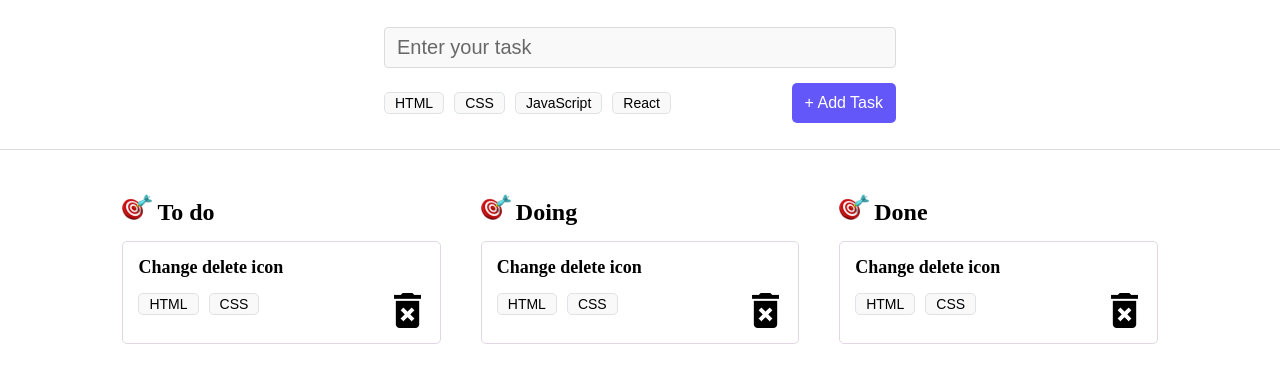
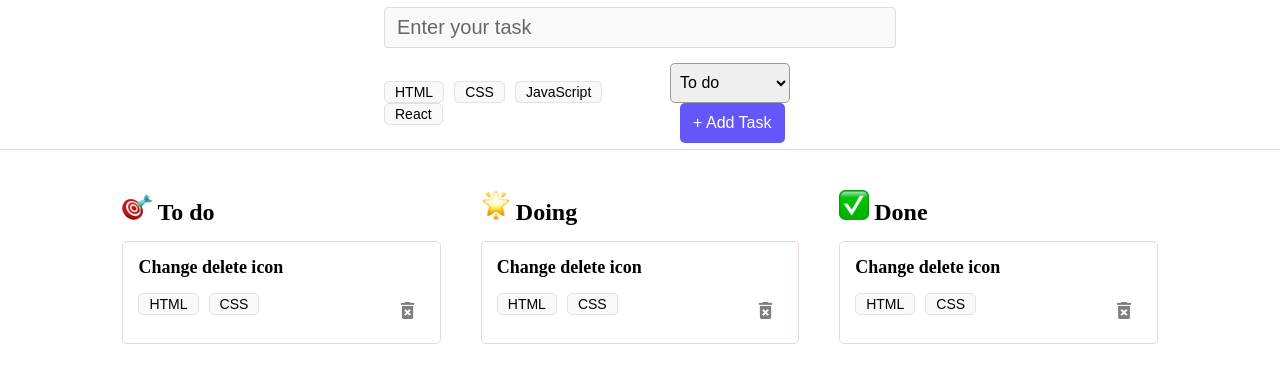
Before and after one commit to PhokRithy/MyassignmentReactJS, a React (Vite) app: page / in a window 1280 px wide. Shown: the top 382 px of the page. Built offline with nearby package versions, Linux system fonts and the light colour scheme.

Commit message:
MyassignmentReactJS

```diff
--- a/src/App.jsx
+++ b/src/App.jsx
@@ -3,15 +3,18 @@ import TaskForm from "./components/TaskForm.jsx";
 import TaskColumn from "./components/TaskColumn.jsx";
 import "./App.css";
 
+import todoIcon from "./assets/direct-hit.png";
+import doingIcon from "./assets/glowing-star.png";
+import doneIcon from "./assets/check-mark-button.png";
 
 const App = () => {
   return (
     <div className="app">
       <TaskForm />
       <main className="app_main">
-        <TaskColumn title="To do"/>
-        <TaskColumn title="Doing"/>
-        <TaskColumn title="Done"/>
+        <TaskColumn icon={todoIcon} title="To do"/>
+        <TaskColumn icon={doingIcon} title="Doing"/>
+        <TaskColumn icon={doneIcon} title="Done"/>
       </main>
     </div>
   )
--- a/src/components/Tag.css
+++ b/src/components/Tag.css
@@ -1,4 +1,4 @@
-.tags {
+.tag {
   font-size: 14px;
   font-weight: 500;
   background-color: #f9f9f9;
--- a/src/components/Tag.jsx
+++ b/src/components/Tag.jsx
@@ -1,6 +1,19 @@
 import "./Tag.css";
-const Tag = ({ tagName }) => {
-  return <button className="tags">{tagName}</button>;
-};
+const Tag = ({ tagName, selectTag,selectd}) => {
+const tagStyle = {
+ HTML: {backgroundColor:"#fda821"},
+ CSS: {backgroundColor: "#15d4c8"},
+ JavaScript: {backgroundColor: "#ffd12c"},
+ React: {backgroundColor: "#4cdafc"},
+ default: {backgroundColor: "#f9f9f9"}
+}
+
+  return (
+  <button type="button" style={selectd ? tagStyle[tagName] : tagStyle.default} className="tag"
+      onClick={() => selectTag(tagName)}
+      >{tagName}
+      </button>
+  );
+}
 
 export default Tag;
--- a/src/components/TaskCard.css
+++ b/src/components/TaskCard.css
@@ -32,8 +32,12 @@
 .task_delete:hover {
   background-color: #50ee6d;
 }
-.task_delete > img {
-  width: 100%;
-  height: 100%;
-  align-items: right;
+.delete_icon {
+  width: 50%;
+  opacity: 50%;
+  transition: all 0.3s ease-in-out;
 }
+
+.delete_icon:hover{
+  opacity: 80%;
+}
--- a/src/components/TaskCard.jsx
+++ b/src/components/TaskCard.jsx
@@ -13,7 +13,7 @@ const TaskCard = () => {
 
                 </div>
                 <div className="task_delete">
-                <img  src={delete_icon} alt="" />
+                <img className="delete_icon" src={delete_icon} alt="" />
                 </div>
             </div>
 
--- a/src/components/TaskColumn.jsx
+++ b/src/components/TaskColumn.jsx
@@ -1,14 +1,14 @@
 import "./TaskColumn.css";
-import Todo from "../assets/direct-hit.png"
+
 import TaskCard from "./TaskCard.jsx";
 
 
 
-const TaskColumn = ({title}) => {
+const TaskColumn = ({title, icon}) => {
     return (
         <section className="task_column">
             <h2 className="task_column_heading">
-             <img className="task_column_icon" src={Todo} alt="" />
+             <img className="task_column_icon" src={icon} alt="" />
             {title}
         </h2>
         <TaskCard/>
--- a/src/components/TaskForm.jsx
+++ b/src/components/TaskForm.jsx
@@ -1,37 +1,91 @@
+import { useState } from "react";
 import Tag from "./Tag.jsx";
-import"./TaskForm.css";
+import "./TaskForm.css";
+
 const TaskForm = () => {
+  const [taskData, setTaskData] = useState({
+    task: "",
+    status: "todo",
+    tags: [],
+  });
+
+const checkTag = (tag) => {
+  return taskData.tags.some((item) => item === tag);
+}
+
+
+  const selectTag = (tag) => {
+    if (taskData.tags.some((item) => item === tag)) {
+      const filterTags = taskData.tags.filter((item) => item !== tag);
+      setTaskData((prev) => {
+        return { ...prev, tags: filterTags };
+      });
+    } else {
+      setTaskData((prev) => {
+        return {
+          ...prev,
+          tags: [...prev.tags, tag],
+        };
+      });
+    }
+  };
+
+  const handleChange = (e) => {
+    const { name, value } = e.target;
+    console.log(name, value);
+    setTaskData((prev) => {
+      return { ...prev, [name]: value };
+    });
+  };
+
+  const handleSubmit = (e) => {
+    e.preventDefault();
+    console.log(taskData);
+  };
+
+  // const selectTag = (tag) => {
+  //   console.log(tag);
+  // }
+
   return (
     <header className="app_header">
-            <form>
-                <input type="text"
+      <form onSubmit={handleSubmit}>
+        <input
+          type="text"
           className="task_input"
-                    placeholder="Enter your task" />
+          placeholder="Enter your task"
+          name="task"
+          onChange={handleChange}
+        />
         <div className="task_form_botton_line">
           <div>
-                    <Tag tagName = "HTML"/>
-                    <Tag tagName = "CSS"/>
-                    <Tag tagName = "JavaScript"/>
-                    <Tag tagName = "React"/>
-
-
-
+            <Tag selectTag={selectTag} tagName="HTML"
+            selectd={checkTag("HTML")}/>
+            <Tag selectTag={selectTag} tagName="CSS"
+            selectd={checkTag("CSS")}/>
+            <Tag selectTag={selectTag} tagName="JavaScript"
+            selectd={checkTag("JavaScript")}/>
+            <Tag selectTag={selectTag} tagName="React"
+            selectd={checkTag("React")} />
           </div>
           <div>
-                   {/* <select className="task_status">
+            <select
+              className="task_status"
+              name="status"
+              onChange={handleChange}
+            >
               <option value="todo">To do</option>
               <option value="doing">Doing</option>
               <option value="Done">Done</option>
-                    </select> */}
-                    <button type="submit"
-                            className="task_submit">+ Add Task</button>
+            </select>
+            <button type="submit" className="task_submit">
+              + Add Task
+            </button>
           </div>
-
-
         </div>
       </form>
     </header>
-    )
-}
+  );
+};
 
 export default TaskForm;
```
Also changed, not shown: src/components/TaskForm.css (+7 -10 lines). Lines whose indentation alone changed are shown as unchanged.
